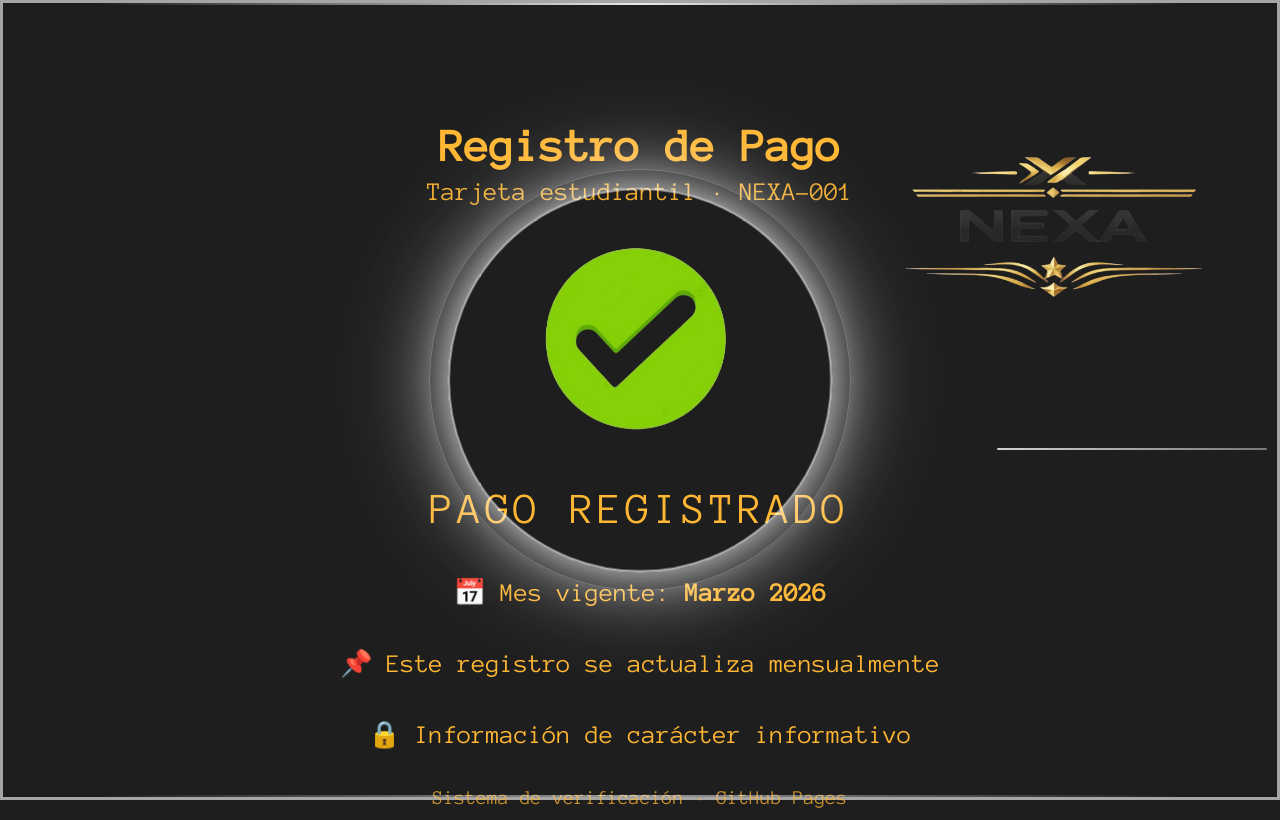
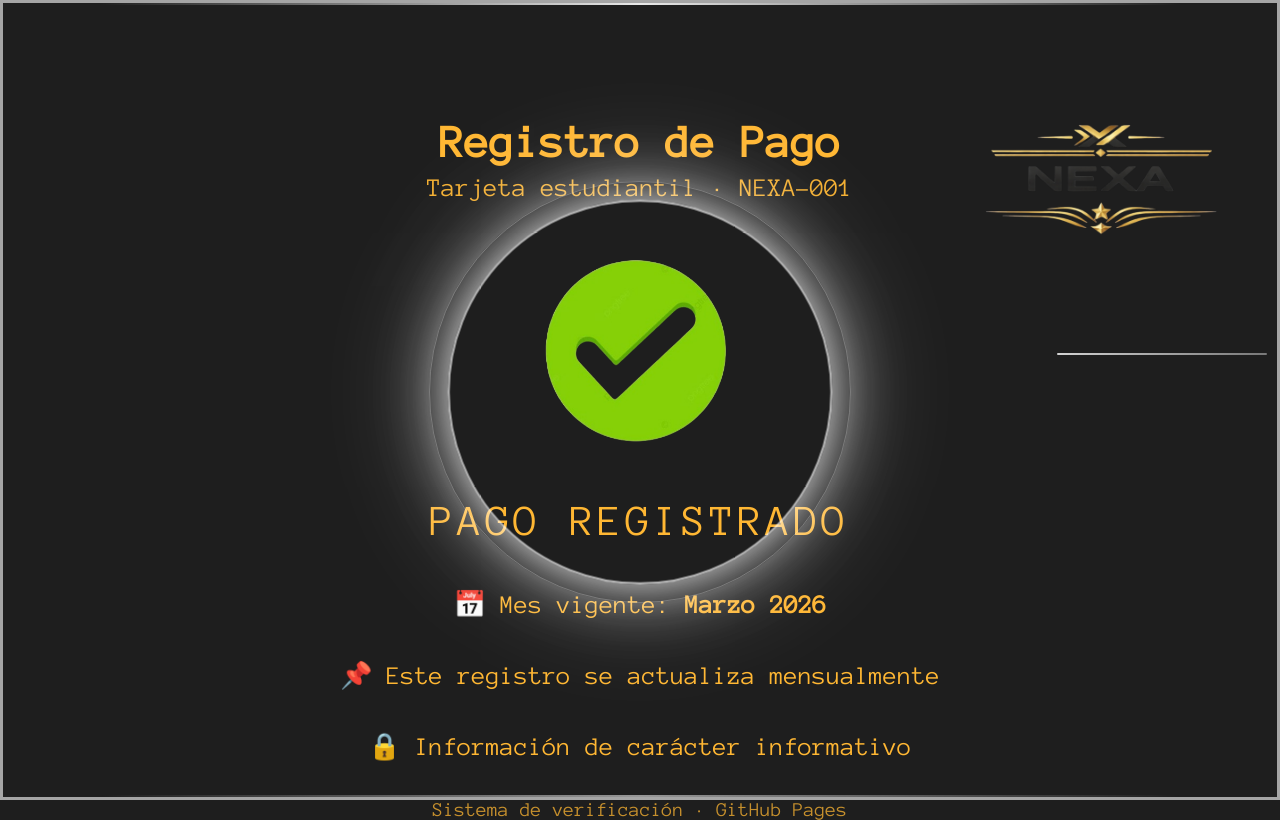
Before and after one commit to Dyzzyuncle/nexa-system, a plain HTML site: page index.html in a window 1280 px wide. Drawn offline with Linux system fonts and the light colour scheme.

Commit message:
Update index.html

```diff
--- a/index.html
+++ b/index.html
@@ -17,7 +17,6 @@ html, body {
   width: 100%;
   height: 100%;
   margin: 0;
-  padding: 0;
 }
 
 body {
@@ -27,7 +26,7 @@ body {
   display: flex;
   flex-direction: column;
   align-items: center;
-  padding: 20px;
+  padding: 36px 20px;
   border: 3px solid rgba(255,255,255,0.6);
   position: relative;
 }
@@ -42,14 +41,8 @@ body::after {
   position: absolute;
 }
 
-body::before {
-  top: 0;
-}
-
-body::after {
-  bottom: 0;
-  opacity: 0.6;
-}
+body::before { top: 0; }
+body::after { bottom: 0; opacity: 0.6; }
 
 /* LOGO */
 .logo {
@@ -60,30 +53,37 @@ body::after {
 }
 
 .logo img {
-  width: 450px; /* logo más grande */
+  width: 350px; /* tamaño grande pero no exagerado */
   max-width: 95%;
 }
 
 .logo::after {
   content: "";
   display: block;
-  width: 60%; /* línea blanca debajo del logo */
+  width: 60%;
   height: 2px;
   background: linear-gradient(to right, rgba(255,255,255,0.8), rgba(255,255,255,0.4));
-  margin-top: 4px; /* más cerca del logo */
-  margin-left: auto; /* alineación a la derecha */
+  margin-top: 4px;
+  margin-left: auto;
   border-radius: 2px;
 }
 
 /* HEADER */
+main {
+  display: flex;
+  flex-direction: column;
+  align-items: center;
+  margin-top: 80px; /* subimos contenido sin amontonar */
+  width: 100%;
+}
+
 header {
   text-align: center;
-  margin-top: 100px; /* subimos el contenido */
 }
 
 h1 {
   font-size: 46px;
-  margin: 0;
+  margin: 0 0 10px 0;
 }
 
 .codigo {
@@ -96,7 +96,7 @@ h1 {
 .estado {
   position: relative;
   text-align: center;
-  margin-top: 24px;
+  margin-top: 40px;
 }
 
 .estado img {
@@ -182,6 +182,7 @@ footer {
   <img src="img/nexa-logo.png" alt="NEXA Logo">
 </div>
 
+<main>
   <header>
     <h1>Registro de Pago</h1>
     <div class="codigo">Tarjeta estudiantil · NEXA-001</div>
@@ -201,6 +202,7 @@ footer {
   <footer>
     Sistema de verificación · GitHub Pages
   </footer>
+</main>
 
 </body>
 </html>
```
Lines whose indentation alone changed are shown as unchanged.
